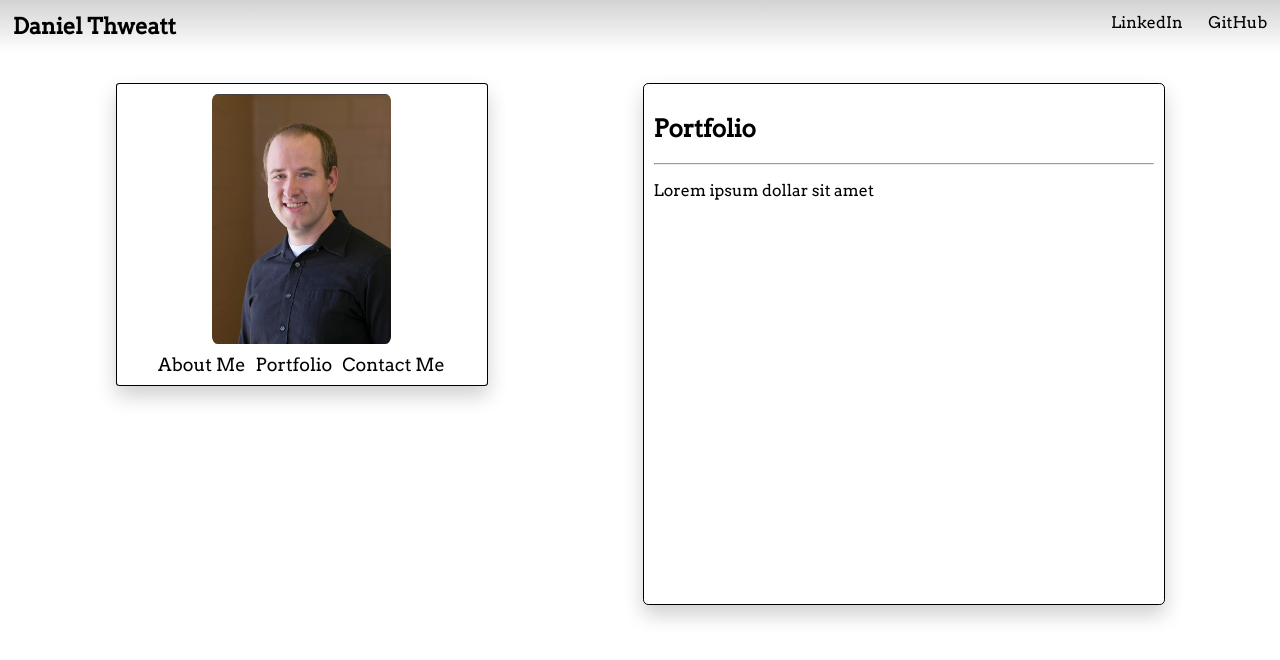
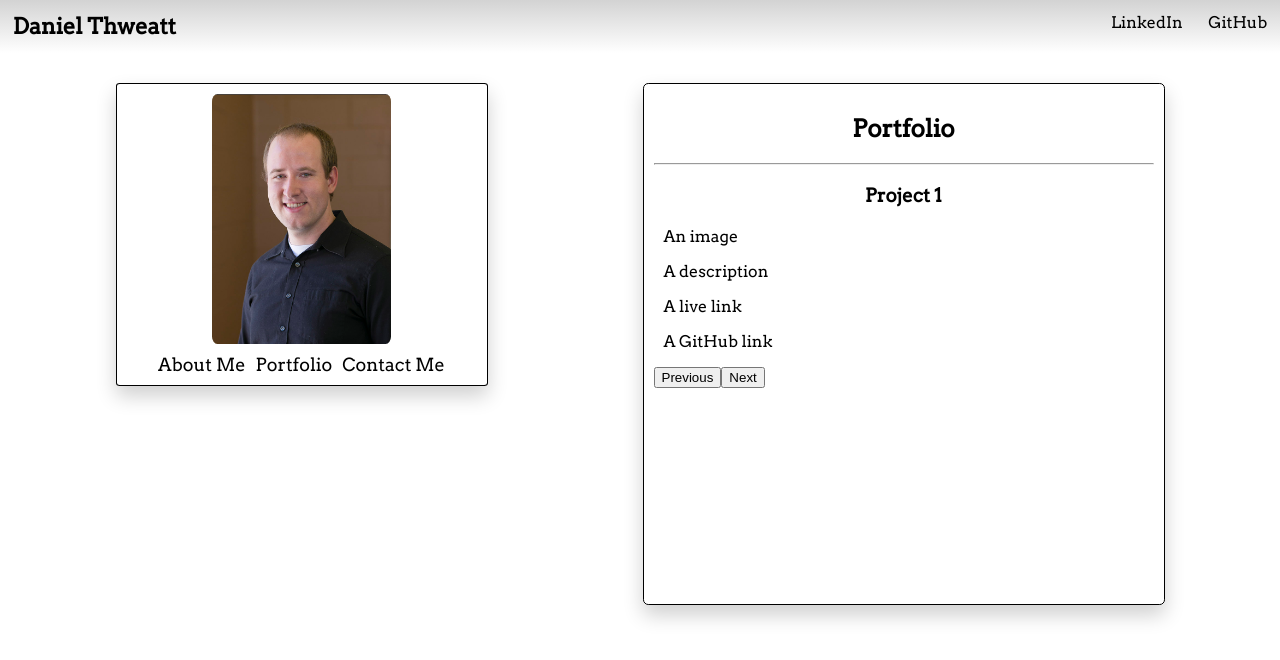
Before and after one commit to Danielthweatt/Portfolio, a React (Create React App) app in the folder my-app/: page /portfolio in a window 1280 px wide. Shown: the top 660 px of the page. Built offline with nearby package versions, Linux system fonts and the light colour scheme.

Commit message:
worked on info panel, portfolio, and project components

```diff
--- a/my-app/src/components/Panels/InfoPanel/InfoPanel.css
+++ b/my-app/src/components/Panels/InfoPanel/InfoPanel.css
@@ -1,3 +1,11 @@
+h2, h3 {
+    text-align: center;
+}
+
+p {
+    text-indent: 10px;
+}
+
 .info-panel {
     margin: 30px 5px;
     width: 300px;
--- a/my-app/src/components/Portfolio/Portfolio.js
+++ b/my-app/src/components/Portfolio/Portfolio.js
@@ -4,17 +4,51 @@ import Project from '../Project';
 
 class Portfolio extends Component {
     state = {
-        project: {
+        projects: [{
+            title: "Project 1",
+            image: "An image",
+            description: "A description",
+            liveLink: "A live link",
+            gitHubLink: "A GitHub link"
+        },
+        {
+            title: "Project 2",
+            image: "Another image",
+            description: "Another description",
+            liveLink: "Another live link",
+            gitHubLink: "Another GitHub link"
+        }],
+        index: 0
+    };
 
+    previous = () => {
+        if (this.state.index > 0) {
+            this.setState((prevState) => ({
+                index: prevState.index - 1
+            }));
         }
-    };
+    }
+
+    next = () => {
+        if (this.state.index < this.state.projects.length - 1) {
+            this.setState((prevState) => ({
+                index: prevState.index + 1
+            }));
+        }
+    }
 
     render() {
 		return (
 			<React.Fragment>
 				<h2>Portfolio</h2>
 		        <hr />
-			    <Project />
+			    <Project projectInfo={this.state.projects[this.state.index]} />
+                <button onClick={this.previous}>
+                    Previous
+                </button>
+                <button onClick={this.next}>
+                    Next
+                </button>
 			</React.Fragment>
 		);
 	}
--- a/my-app/src/components/Project/Project.js
+++ b/my-app/src/components/Project/Project.js
@@ -1,8 +1,14 @@
 import React from 'react';
 import './Project.css';
 
-const Project = () => (
-	<p>Lorem ipsum dollar sit amet</p>
+const Project = props => (
+	<React.Fragment>
+		<h3>{props.projectInfo.title}</h3>
+	    <p>{props.projectInfo.image}</p>
+		<p>{props.projectInfo.description}</p>
+		<p>{props.projectInfo.liveLink}</p>
+		<p>{props.projectInfo.gitHubLink}</p>
+	</React.Fragment>
 );
 
 export default Project;
```
